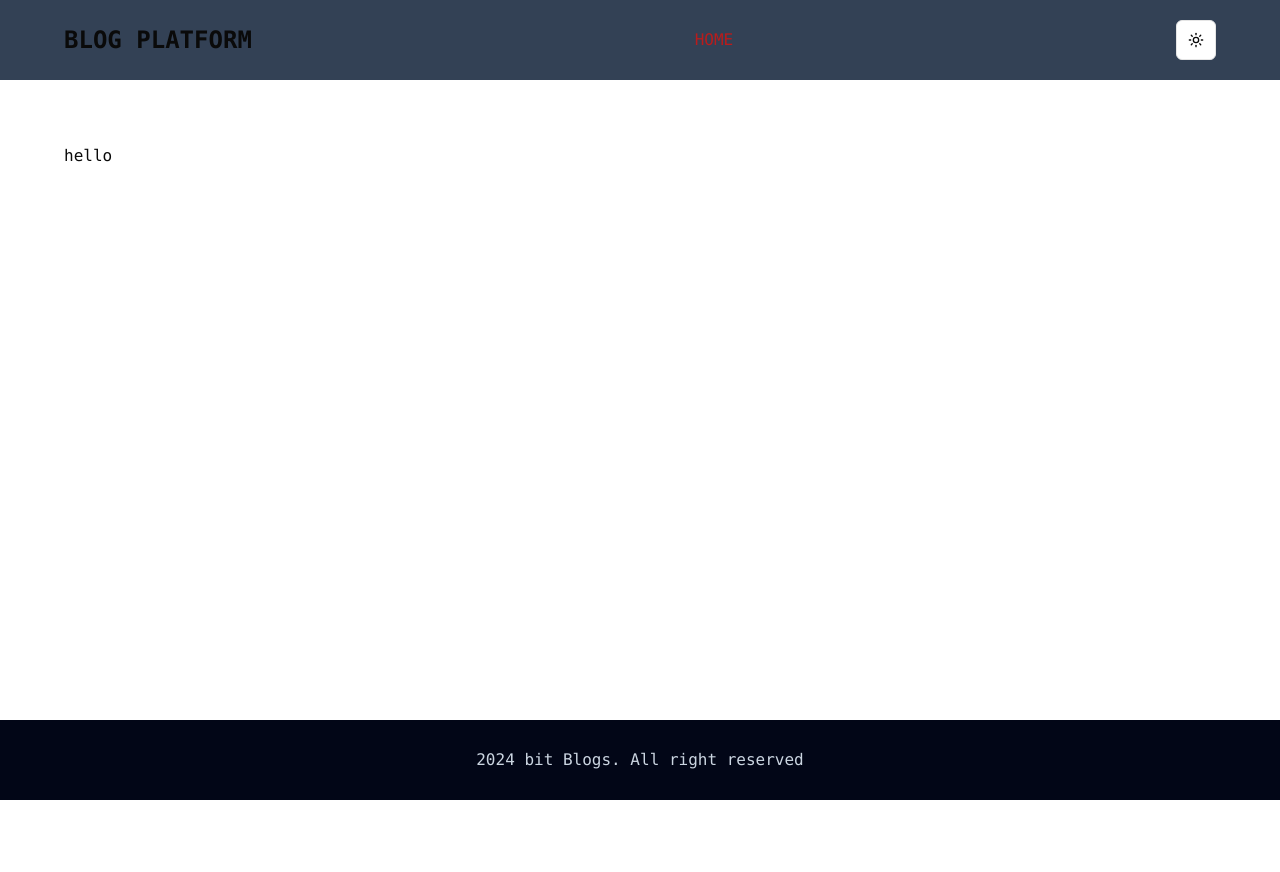
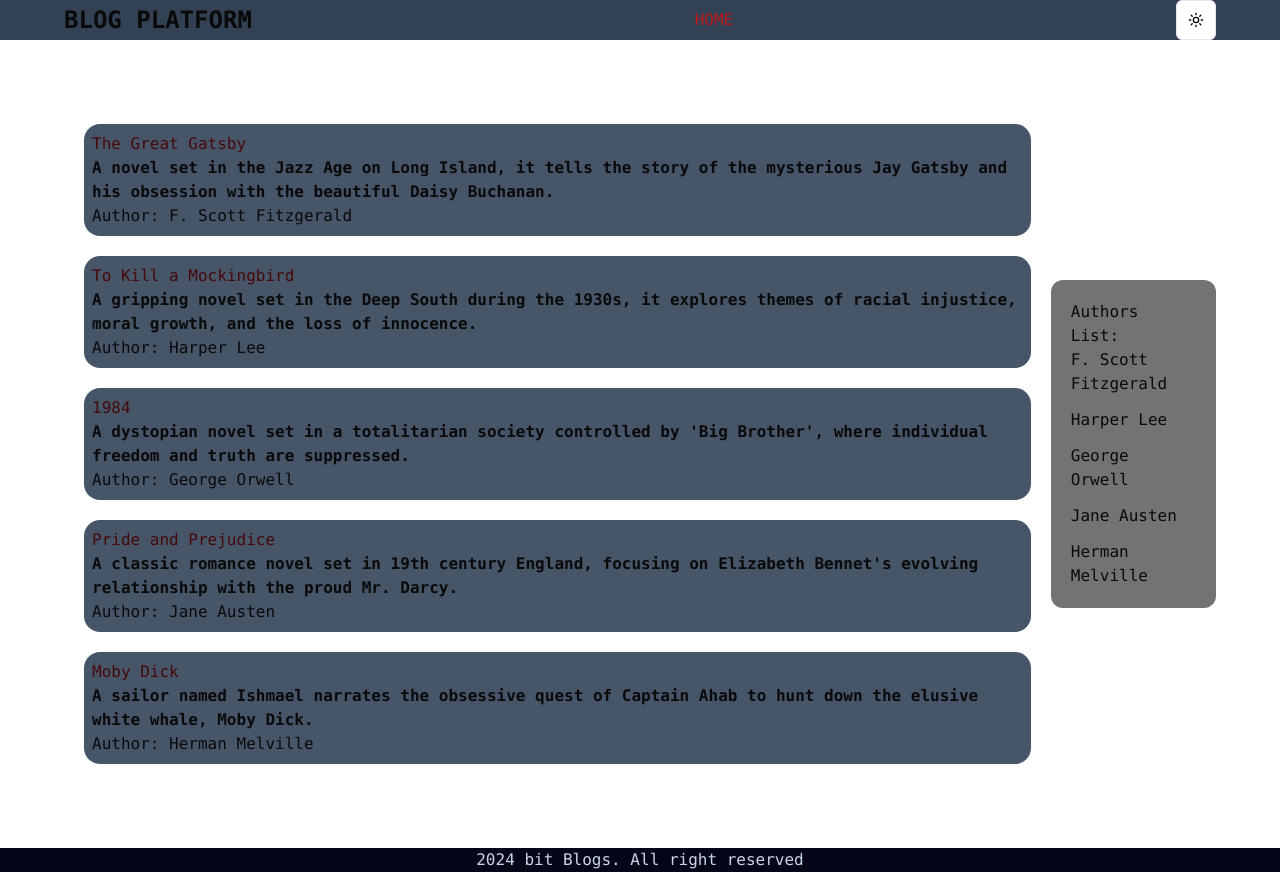
Before and after one commit to dachidavituri/blog-app, a React (Vite) app: page /ka/home in a window 1280 px wide. Before the commit the page ends 800 px from the top, so only its background shows below. Built offline with nearby package versions, Linux system fonts and the light colour scheme.

Commit message:
craete home page

```diff
--- /dev/null
+++ b/src/data.ts
@@ -0,0 +1,43 @@
+
+
+export interface Item {
+  title: string;
+  author: string;
+  description: string;
+}
+export interface BlogsProps{
+  data: Item[]
+}
+
+export const data: Item[] = [
+  {
+    title: "The Great Gatsby",
+    author: "F. Scott Fitzgerald",
+    description:
+      "A novel set in the Jazz Age on Long Island, it tells the story of the mysterious Jay Gatsby and his obsession with the beautiful Daisy Buchanan.",
+  },
+  {
+    title: "To Kill a Mockingbird",
+    author: "Harper Lee",
+    description:
+      "A gripping novel set in the Deep South during the 1930s, it explores themes of racial injustice, moral growth, and the loss of innocence.",
+  },
+  {
+    title: "1984",
+    author: "George Orwell",
+    description:
+      "A dystopian novel set in a totalitarian society controlled by 'Big Brother', where individual freedom and truth are suppressed.",
+  },
+  {
+    title: "Pride and Prejudice",
+    author: "Jane Austen",
+    description:
+      "A classic romance novel set in 19th century England, focusing on Elizabeth Bennet's evolving relationship with the proud Mr. Darcy.",
+  },
+  {
+    title: "Moby Dick",
+    author: "Herman Melville",
+    description:
+      "A sailor named Ishmael narrates the obsessive quest of Captain Ahab to hunt down the elusive white whale, Moby Dick.",
+  },
+];
--- /dev/null
+++ b/src/pages/home/components/authors/authors.tsx
@@ -0,0 +1,20 @@
+import React from "react";
+
+interface AuthorProps {
+  authors: string[];
+}
+
+const Author: React.FC<AuthorProps> = ({ authors }) => {
+  return (
+    <div className="bg-neutral-500 p-5 rounded-xl">
+      <h2>Authors List:</h2>
+      <ul className="flex flex-col gap-3">
+        {authors.map((author, index) => (
+          <li key={index} className="cursor-pointer">{author}</li>
+        ))}
+      </ul>
+    </div>
+  );
+};
+
+export default Author;
--- /dev/null
+++ b/src/pages/home/components/authors/index.ts
@@ -0,0 +1 @@
+export {default} from './authors'
--- /dev/null
+++ b/src/pages/home/components/blogs/blogs.tsx
@@ -0,0 +1,19 @@
+import { BlogsProps } from "@/data";
+
+const Blogs: React.FC<BlogsProps> = ({ data }) => {
+  return (
+    <div>
+      <div>
+        {data.map((dt) => (
+          <div className="bg-slate-600 m-5 p-2 rounded-2xl">
+            <img />
+            <h1 className="text-red-950">{dt.title}</h1>
+            <p className="font-bold">{dt.description}</p>
+            <p>Author: {dt.author}</p>
+          </div>
+        ))}
+      </div>
+    </div>
+  );
+};
+export default Blogs;
--- /dev/null
+++ b/src/pages/home/components/blogs/index.ts
@@ -0,0 +1 @@
+export {default} from './blogs'
--- a/src/pages/home/views/homePageView.tsx
+++ b/src/pages/home/views/homePageView.tsx
@@ -1,4 +1,13 @@
+import Blogs from "#/home/components/blogs";
+import Author from "#/home/components/authors";
+import { data } from "@/data";
 const HomePageView: React.FC = () => {
-  return <div>hello</div>;
+  const authors = data.map((author) => author.author);
+  return (
+    <div className="flex justify-center items-center">
+      <Blogs data={data} />
+      <Author authors={authors} />
+    </div>
+  );
 };
 export default HomePageView;
```
Also changed, not shown: src/App.tsx (line endings or trailing spaces).
